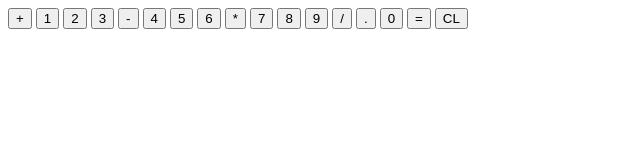
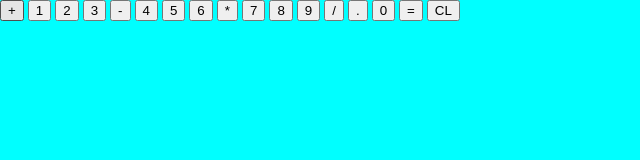
Before and after one commit to henry-phippsoe/calculatorproject, a plain HTML site: page index.html in a window 1280 px wide. Shown: the whole page, without its empty margins (0-640 px from the left). Drawn offline with Linux system fonts and the light colour scheme.

Commit message:
moved css into inline

```diff
--- a/index.html
+++ b/index.html
@@ -3,8 +3,15 @@
 <head>
     <meta charset="UTF-8">
     <meta name="viewport" content="width=device-width, initial-scale=1.0">
-    <link rel="stylesheet.css" href="style.css">
     <title>calculator</title>
+    <style>
+        body {
+            margin: 0;
+            height: 100vh;
+            width: 100vw;
+            background-color: aqua;
+        }
+    </style>
 </head>
 <body>
     <script src="script.js"></script>
```
Also changed, not shown: style.css (deleted).
